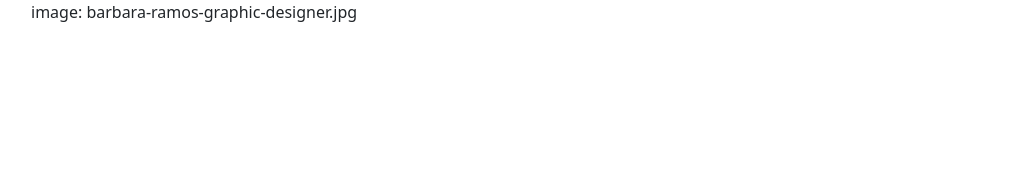
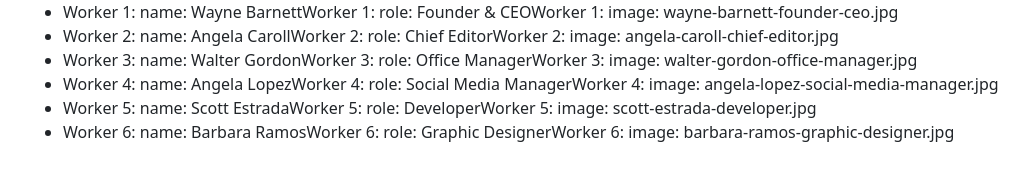
Before and after one commit to FrancescoCauzzi/js-our-team, a plain HTML site: page index.html in a window 1280 px wide. Shown: the whole page, without its empty margins (51-1080 px from the left). Drawn offline with nearby package versions, Linux system fonts and the light colour scheme.

Commit message:
feat: esercizio base completato

```diff
--- a/index.html
+++ b/index.html
@@ -25,9 +25,9 @@
   <main>
     <div class="container-fluid">
       <div class="container">
-        <div class="__output">
+        <ul class="__output">
 
-        </div>
+        </ul>
       </div>
     </div>
 
--- a/js/script.js
+++ b/js/script.js
@@ -69,13 +69,17 @@ function printTeamInfo(team) {
   }
 }
 
-function printTeamInfoInPage(team, pageElement) {
+function printTeamInfoInPage(team, containerEl) {
   for (let i = 0; i < team.length; i++) {
     const worker = team[i];
-    pageElement.innerHTML = `Worker ${i + 1}:`;
+
+    let myLi = document.createElement("li");
     for (const key in worker) {
-      pageElement.innerHTML = `${key}: ${worker[key]}`;
+      let mySpan = document.createElement("span");
+      mySpan.innerHTML = `Worker ${i + 1}: ${key}: ${worker[key]}`;
+      myLi.append(mySpan);
     }
+    myOutputEl.append(myLi);
   }
 }
 
```
